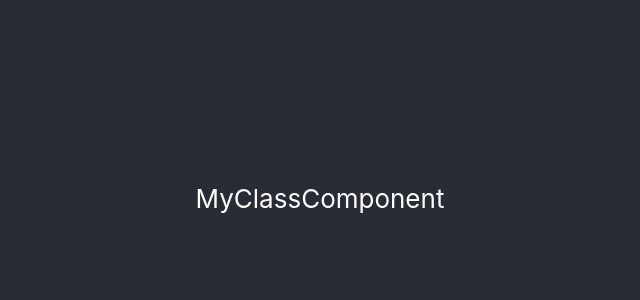
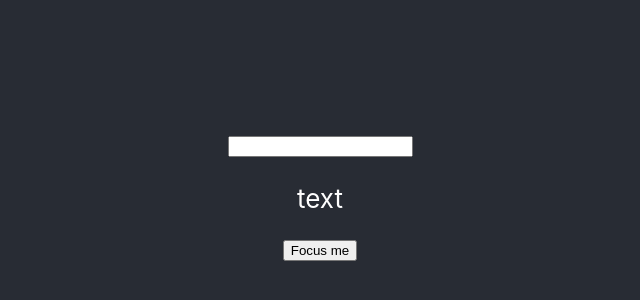
Before and after one commit to PashokSy/genius-space-fullstack-dev, a React (Create React App) app in the folder lectures/react/lessons/: page / in a window 1280 px wide. Shown: the part 202-502 px from the top of the page, without its empty margins (320-960 px from the left). Built offline with nearby package versions, Linux system fonts and the light colour scheme.

Commit message:
feat: react lesson 5
module 40

```diff
--- a/lectures/react/lessons/src/App.js
+++ b/lectures/react/lessons/src/App.js
@@ -1,11 +1,40 @@
+import { useEffect, useRef, useState } from 'react';
 import './App.css';
-import MyClassComponent from './MyClassComponent';
+import { Unmount } from './Unmount';
 
 function App() {
+  const inputRef = useRef();
+  // console.log(headerRef.current);
+
+  const handleFocus = () => {
+    inputRef.current.focus();
+  };
+
+  // const [value, setValue] = useState(0);
+  // const [isMounted, setIsMounted] = useState(false);
+
+  // useEffect(() => {
+  //   console.log('componentDidMount useEffect');
+  // }, []);
+
+  // useEffect(() => {
+  //   console.log('componentDidUpdate useEffect');
+  // }, [value]);
+
+  // const handleClick = () => {
+  //   // setValue(value + 1);
+  //   setIsMounted(!isMounted);
+  // };
+
   return (
     <div className="App">
       <header className="App-header">
-        <MyClassComponent />
+        <input ref={inputRef} />
+        <p>text</p>
+        <button onClick={handleFocus}>Focus me</button>
+        {/* <p>{value}</p>
+        {isMounted ? <Unmount /> : <p>Text</p>}
+        <button onClick={handleClick}>Click me</button> */}
       </header>
     </div>
   );
--- /dev/null
+++ b/lectures/react/lessons/src/Unmount.js
@@ -0,0 +1,11 @@
+import React from 'react';
+
+export const Unmount = () => {
+  useEffect(() => {
+    return () => {
+      console.log('componentWillUnmount useEffect');
+    };
+  }, [value]);
+
+  return <div>Unmount</div>;
+};
```
